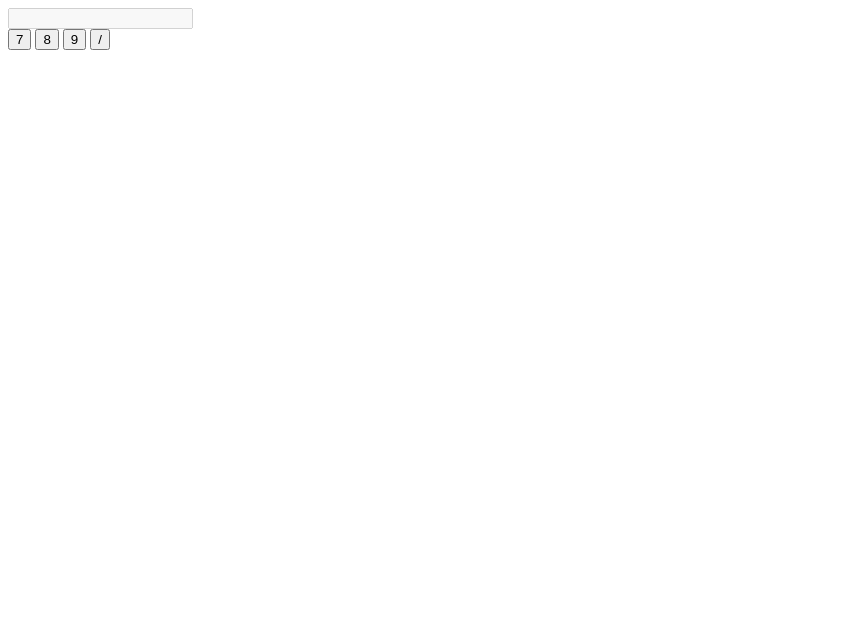
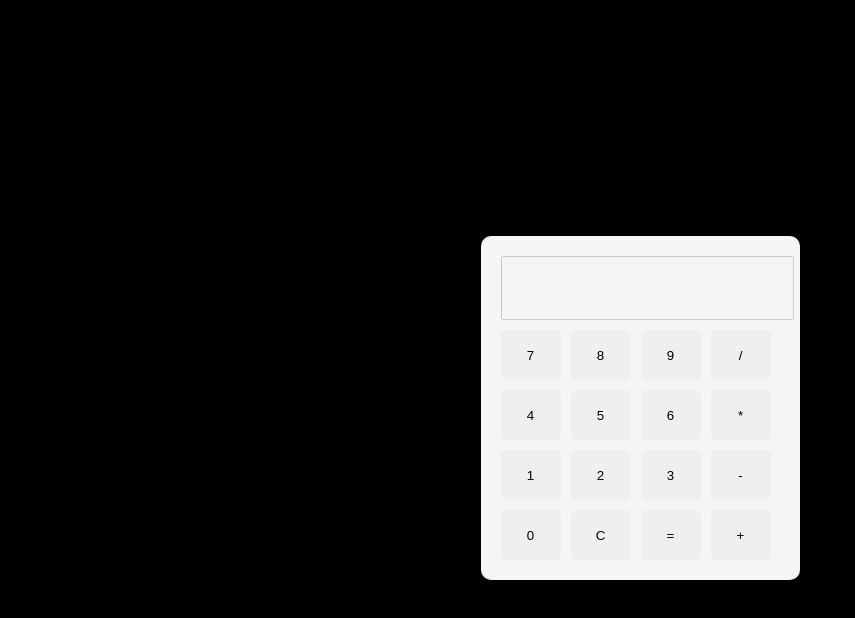
Before and after one commit to SHIFTOPP1/simple-calculator, a plain HTML site: page index.html in a window 1280 px wide. Shown: the whole page, without its empty margins (0-855 px from the left). Drawn offline with Linux system fonts and the light colour scheme.

Commit message:
This is a summary of everything i did so far

```diff
--- a/index.html
+++ b/index.html
@@ -4,19 +4,35 @@
     <meta charset="UTF-8">
     <meta name="viewport" content="width=device-width, initial-scale=1.0">
     <title>Simple Calculator</title>
+    <link rel="stylesheet" href="style.css"/>
 </head>
 <body>
 <div class="calculator">
-    <input type="text" id="display" disabled />
+    <input type="text" id="input-field" disabled/>
     <div class="buttons">
         <!---Row1--->
         <button>7</button>
         <button>8</button>
         <button>9</button>
         <button>/</button>
-
+        <!---Row 2--->
+        <button>4</button>
+        <button>5</button>
+        <button>6</button>
+        <button>*</button>
+        <!---Row 3--->
+        <button>1</button>
+        <button>2</button>
+        <button>3</button>
+        <button>-</button>
+        <!---Row 4--->
+        <button>0</button>
+        <button>C</button>
+        <button>=</button>
+        <button>+</button>
     </div>
 
 </div>
+<script src="script.js"></script>
 </body>
 </html>
--- a/script.js
+++ b/script.js
@@ -0,0 +1,33 @@
+// Get input-field and all buttons
+const inputField = document.getElementById("input-field");
+const buttons = document.querySelectorAll("button")
+
+
+//Loop through buttons and click events
+buttons.forEach(button => {
+    button.addEventListener("click", ()=> {
+        const value=button.textContent;
+
+        if(value === "C"){
+            //clear input field
+            inputField.value="";
+       } else if (value === "="){
+        try {
+              //Evaluate the expression
+              inputField.value= eval(inputField.value)
+        } catch {
+            inputField.value = "Error"
+           }
+       }else {
+        //Add number/operator to display
+        inputField.value += value;
+       }
+    })
+})
+
+//Task 1:Sanitize your code
+//a. ensure that after an evaluation, the input key should be cleared when anotehr button with a number is clcicked before the nymber clicked is displayed
+//b. ensure that if the operation ends with a mathematical operator when the equal sign is clicked the last math operator should be removed before the operation is evaluated
+//c. Ensure that no math opertor is displayed consecutively and it deos not begin the operation
+//d. Add a four extra buttons; a button that removes the value one after the other at every click,
+// , a decimal point button, a button that has double zeros and a percentage button.
--- a/style.css
+++ b/style.css
@@ -0,0 +1,43 @@
+body {
+ display: flex;
+ justify-content: center;
+ align-items: center;
+ height: 100vh;
+ background: black;
+ font-family: Arial, Helvetica, sans-serif;
+}
+
+.calculator {
+ background: whitesmoke ;
+ padding: 20px;
+ border-radius: 10px;
+ box-shadow: 0px 4px 8px rgba (0,0,0,o,2);
+
+
+}
+#input-field{
+    width: 100%;
+    height: 50px;
+    margin-bottom: 10px;
+    text-align: right;
+    font-size: 20px;
+    padding: 5px;
+}
+.buttons {
+    display: grid;
+    grid-template-columns: repeat(4,60px);
+    gap: 10px;
+
+}
+
+button{
+    height: 50px;
+    font-size: 18;
+    border: none;
+    border-radius: 5px;
+    cursor: pointer;
+    transition: background 0.2s;
+}
+button:hover {
+    background:grey ;
+}
```
